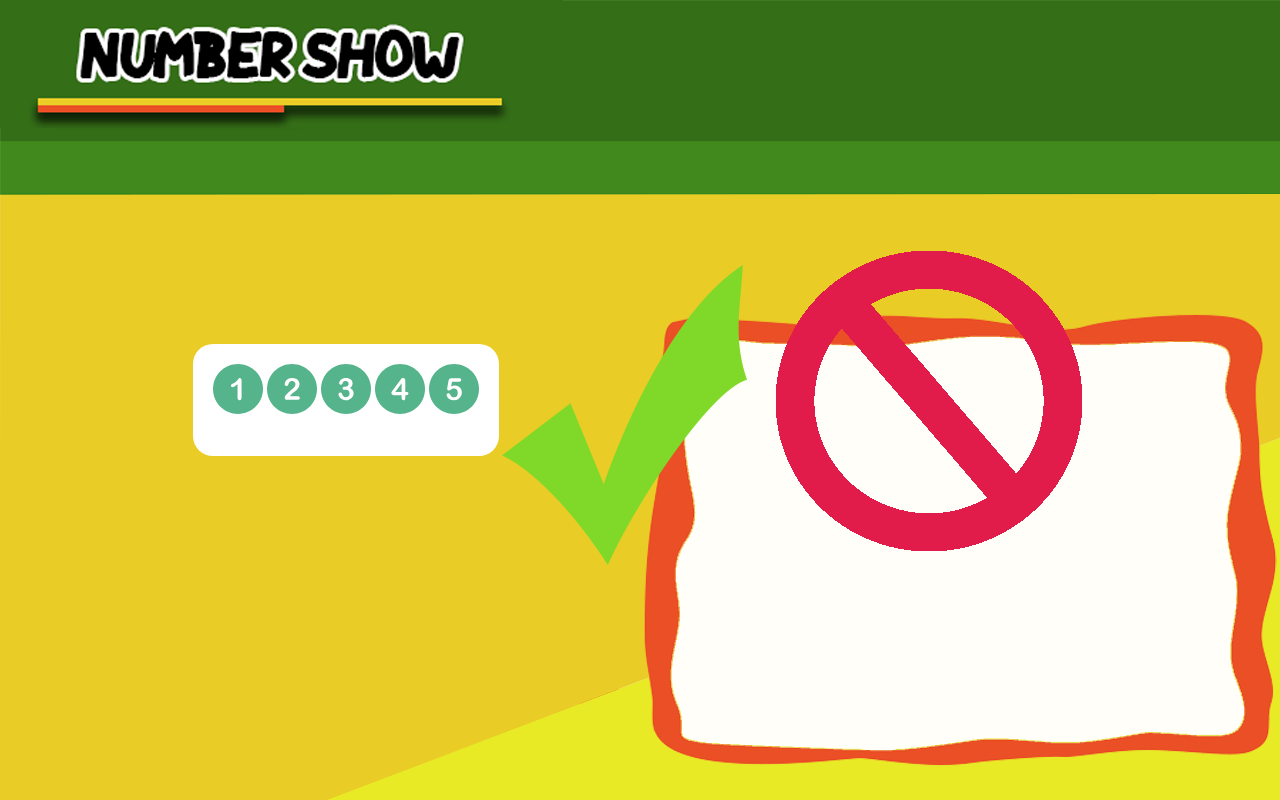
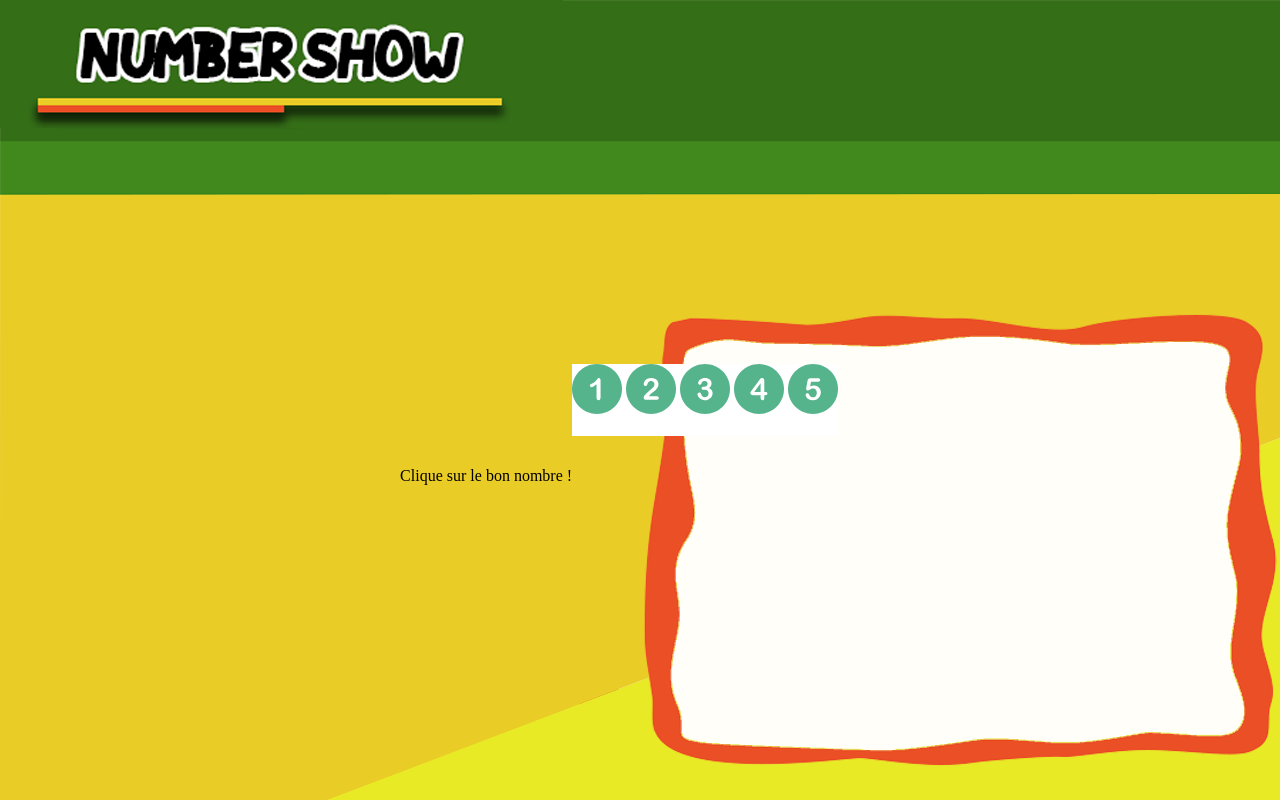
Before and after one commit to ihavetea/guessnumber, a plain HTML site: page index.html in a window 1280 px wide. Drawn offline with Linux system fonts and the light colour scheme.

Commit message:
commit mecredi 08/01

```diff
--- a/assets/css/style.css
+++ b/assets/css/style.css
@@ -1 +1,55 @@
 body{background-image: url("../img/backgroundcolor.png"); }
+
+html {
+    display: flex;
+    min-height: 100%;
+    min-width: 100%;
+  }
+
+  .number {
+    height: 50px;
+  }
+
+body{
+    display: flex;
+    align-items: center;
+    min-width: 99%;  /* laisser 99% et non 100% sinon page déformer */
+    justify-content: center;
+}
+
+  .box {
+    display: flex;
+    flex-direction: column;
+    background-color: white;
+    margin-right: 45px;
+    justify-content: center;
+
+
+  }
+
+  .break {
+    flex-basis: 100%;
+    height: 0;
+  }
+
+  /* Texte à afficher */
+
+  .textenumber {
+    display: flex;
+    flex-direction: row;
+    justify-content: space-around;
+    margin-top: 12%;
+
+
+  }
+
+  .image {
+
+    margin-top: 480px;
+    width: 50px;
+    height: 50px;
+
+  }
+
+
+  }
--- a/index.html
+++ b/index.html
@@ -5,45 +5,14 @@
     <title>GuessNumber</title>
     <link rel="stylesheet" type="text/css" href="assets/css/style.css">
     <meta charset="utf-8">
-
-<style>
-  html {
-    display: flex;
-    min-height: 100%;
-    min-width: 100%;
-  }
-
-  .number {
-    height: 50px;
-  }
-
-body{
-  display: flex;
-  align-items: center;
-   min-width: 99%;  /* laisser 99% et non 100% sinon page déformer */
-  justify-content: center;
-}
-
-  .box {
-    display: flex;
-    flex-direction: column;
-    background-color: white;
-    padding: 20px;
-    border-radius: 20px;
-
-  }
-
-  .break {
-    flex-basis: 100%;
-    height: 0;
-  }
-</style>
-
   </head>
 
+<body>
+  <div class="textenumber">
 
-<body>
+      <p>Clique sur le bon nombre !</p>
 
+  </div>
 
   <div class="box">
 
@@ -64,11 +33,6 @@ body{
     </span>
   </div>
 
-  <div>
-    <img id="valider" src="./assets/img/logovalider.png" class="image" alt="">
-
-    <img id="quitter" src="./assets/img/logoquitter.png" class="image" alt="">
-  </div>
 
       <script src="assets/js/main.js"></script>
 
```
